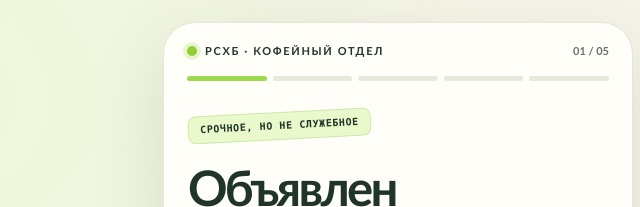
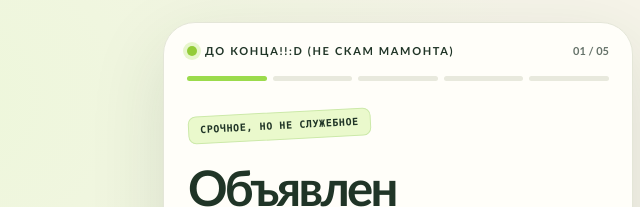
Before and after one commit to NoobMaster08/LLM, a plain HTML site: page index.html in a window 1280 px wide. Shown: the top 207 px of the page, 242-882 px from the left. Drawn offline with Linux system fonts and the light colour scheme.

Commit message:
Update index.html

```diff
--- a/index.html
+++ b/index.html
@@ -41,7 +41,7 @@
 <body>
 <div class="ambient" aria-hidden="true"><span class="amb">☕</span><span class="amb">✳</span><span class="amb">✦</span></div>
 <main><div class="app">
-  <header class="top"><div class="brand"><i></i> РСХБ · КОФЕЙНЫЙ ОТДЕЛ</div><div class="topright" id="counter">01 / 05</div></header>
+  <header class="top"><div class="brand"><i></i>До конца!!:D (не скам мамонта)</div><div class="topright" id="counter">01 / 05</div></header>
   <div class="steps" aria-hidden="true"><span class="step active"></span><span class="step"></span><span class="step"></span><span class="step"></span><span class="step"></span></div>
   <section class="scene current" id="scene0" aria-label="Приглашение">
     <div class="sticker">СРОЧНОЕ, НО НЕ СЛУЖЕБНОЕ</div>
```
